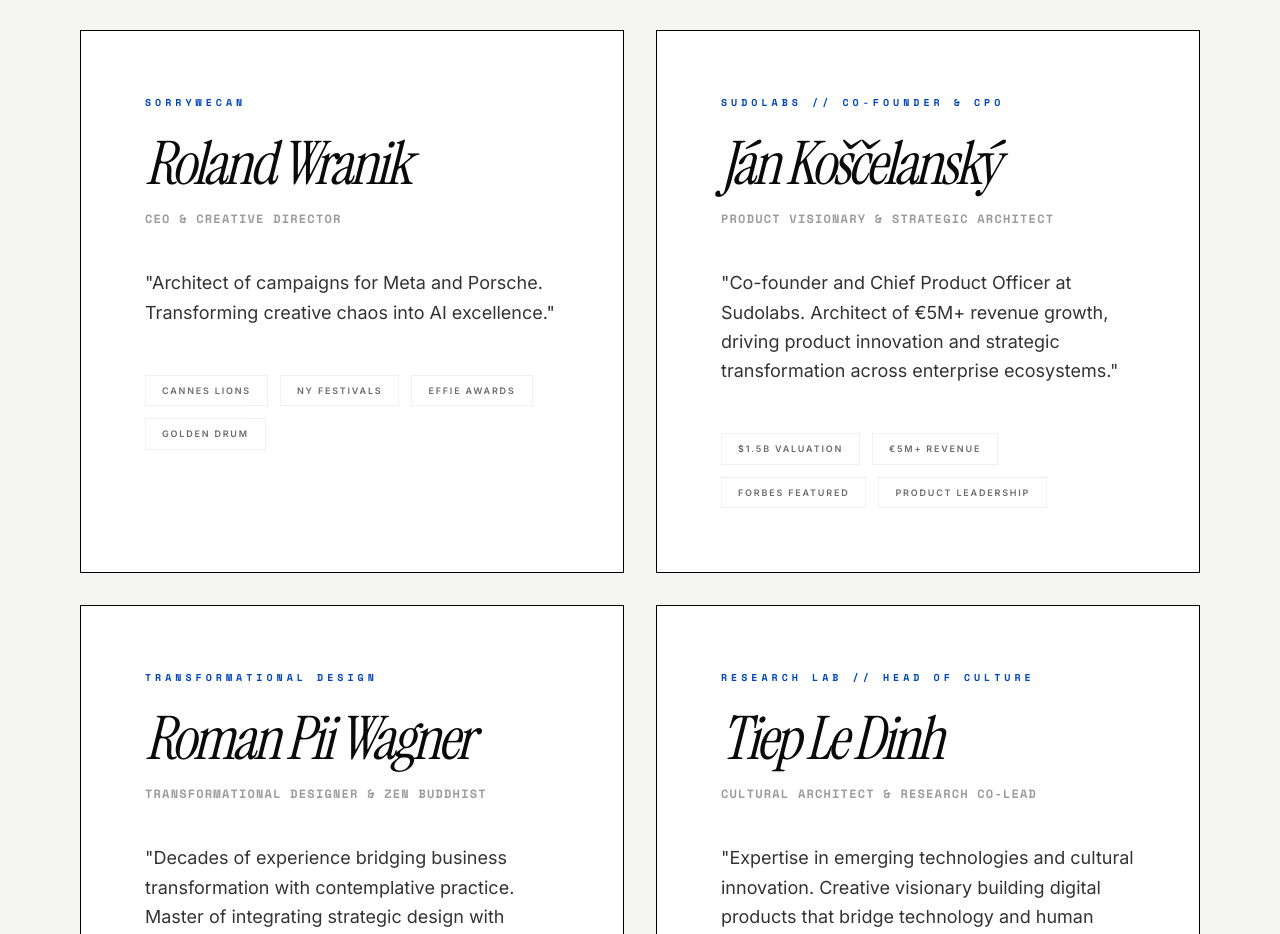
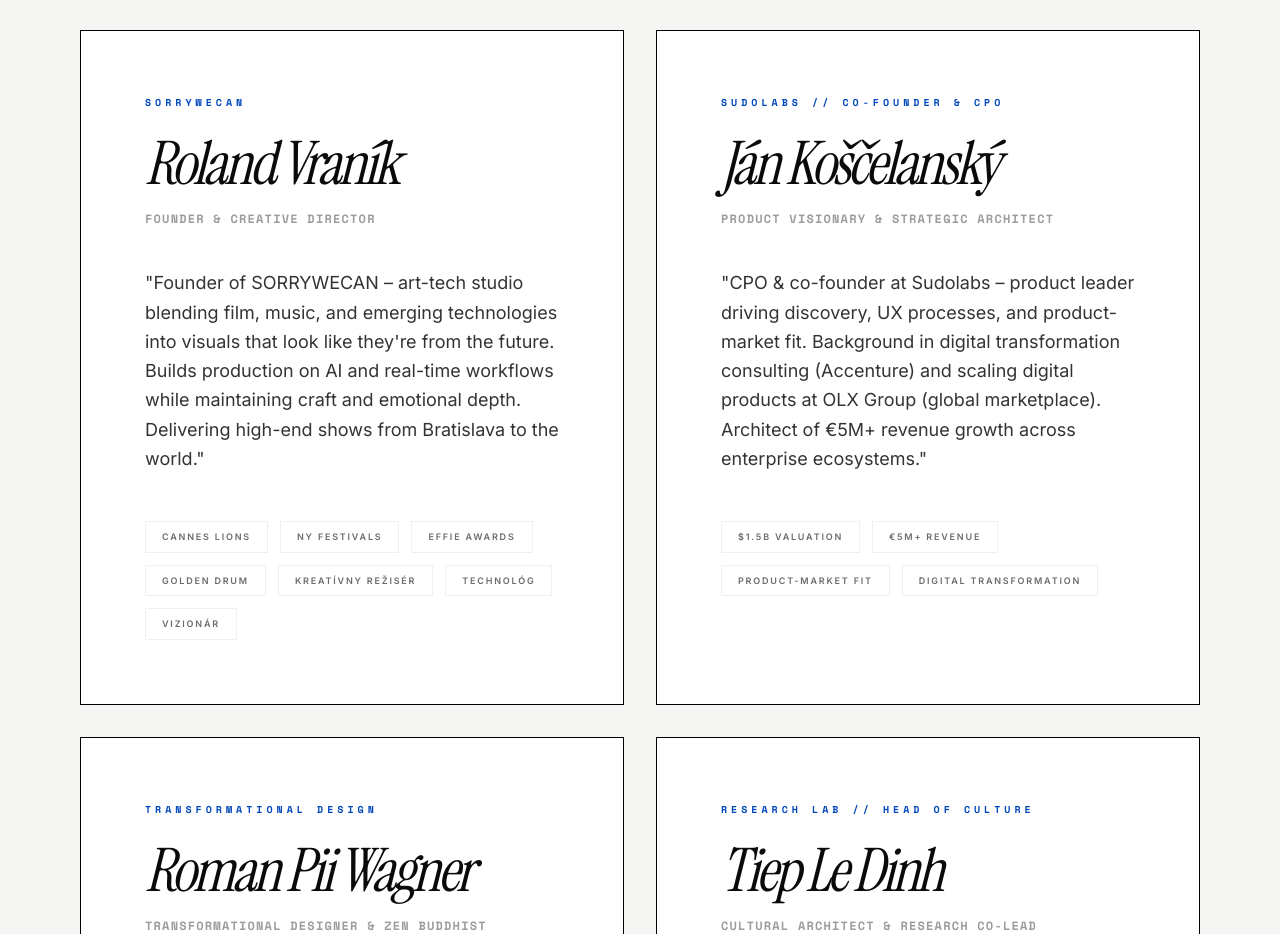
Before and after one commit to princeofwellness/researchlab, a Next.js app: page / in a window 1280 px wide. Shown: the part 5800-6734 px from the top of the page. Built offline with nearby package versions, Linux system fonts and the light colour scheme.

Commit message:
Enhance Roland Vraník and Ján Koščelanský expert profiles with detailed backgrounds

```diff
--- a/src/app/page.tsx
+++ b/src/app/page.tsx
@@ -205,17 +205,17 @@ export default function SorrywecanResearchLab() {
                 experts: [
                     {
                         company: "SORRYWECAN",
-                        name: "Roland Wranik",
-                        role: "CEO & Creative Director",
-                        bio: "Architect of campaigns for Meta and Porsche. Transforming creative chaos into AI excellence.",
-                        tags: ["Cannes Lions", "NY Festivals", "Effie Awards", "Golden Drum"]
+                        name: "Roland Vraník",
+                        role: "Founder & Creative Director",
+                        bio: "Founder of SORRYWECAN – art-tech studio blending film, music, and emerging technologies into visuals that look like they're from the future. Builds production on AI and real-time workflows while maintaining craft and emotional depth. Delivering high-end shows from Bratislava to the world.",
+                        tags: ["Cannes Lions", "NY Festivals", "Effie Awards", "Golden Drum", "Kreatívny Režisér", "Technológ", "Vizionár"]
                     },
                     {
                         company: "SUDOLABS // CO-FOUNDER & CPO",
                         name: "Ján Koščelanský",
                         role: "Product Visionary & Strategic Architect",
-                        bio: "Co-founder and Chief Product Officer at Sudolabs. Architect of €5M+ revenue growth, driving product innovation and strategic transformation across enterprise ecosystems.",
-                        tags: ["$1.5B Valuation", "€5M+ Revenue", "Forbes Featured", "Product Leadership"]
+                        bio: "CPO & co-founder at Sudolabs – product leader driving discovery, UX processes, and product-market fit. Background in digital transformation consulting (Accenture) and scaling digital products at OLX Group (global marketplace). Architect of €5M+ revenue growth across enterprise ecosystems.",
+                        tags: ["$1.5B Valuation", "€5M+ Revenue", "Product-Market Fit", "Digital Transformation"]
                     },
                     {
                         company: "TRANSFORMATIONAL DESIGN",
@@ -406,17 +406,17 @@ export default function SorrywecanResearchLab() {
                 experts: [
                     {
                         company: "SORRYWECAN",
-                        name: "Roland Wranik",
-                        role: "CEO & Creative Director",
-                        bio: "Architekt kampaní pre Meta a Porsche. Transformuje kreatívny chaos na AI excelentnosť.",
-                        tags: ["Cannes Lions", "NY Festivals", "Effie Awards", "Golden Drum"]
+                        name: "Roland Vraník",
+                        role: "Founder & Creative Director",
+                        bio: "Founder SORRYWECAN – art-tech štúdia, ktoré mieša film, hudbu a nové technológie do vizuálov, ktoré vyzerajú ako z budúcnosti. Stavia produkciu na AI a real-time prístupe, no stále drží tvrdé remeslo a cit pre emóciu. High-end show z Bratislavy pre svet.",
+                        tags: ["Cannes Lions", "NY Festivals", "Effie Awards", "Golden Drum", "Kreatívny Režisér", "Technológ", "Vizionár"]
                     },
                     {
                         company: "SUDOLABS // CO-FOUNDER & CPO",
                         name: "Ján Koščelanský",
                         role: "Produktový Vizionár & Strategický Architekt",
-                        bio: "Co-founder a Chief Product Officer v Sudolabs. Architekt rastu príjmov €5M+, riadenie produktovej inovácie a strategickej transformácie naprieč enterprise ekosystémami.",
-                        tags: ["$1.5B Valuation", "€5M+ Príjmy", "Forbes Featured", "Product Leadership"]
+                        bio: "CPO & co-founder Sudolabs – produktový človek, ktorý rieši discovery, UX procesy a product-market fit. Background v digitálnej transformácii (Accenture consulting) a v škálovaní digitálnych produktov v OLX Group (globálny marketplace). Architekt rastu príjmov €5M+ naprieč enterprise ekosystémami.",
+                        tags: ["$1.5B Valuation", "€5M+ Príjmy", "Product-Market Fit", "Digitálna Transformácia"]
                     },
                     {
                         company: "TRANSFORMATIONAL DESIGN",
```
